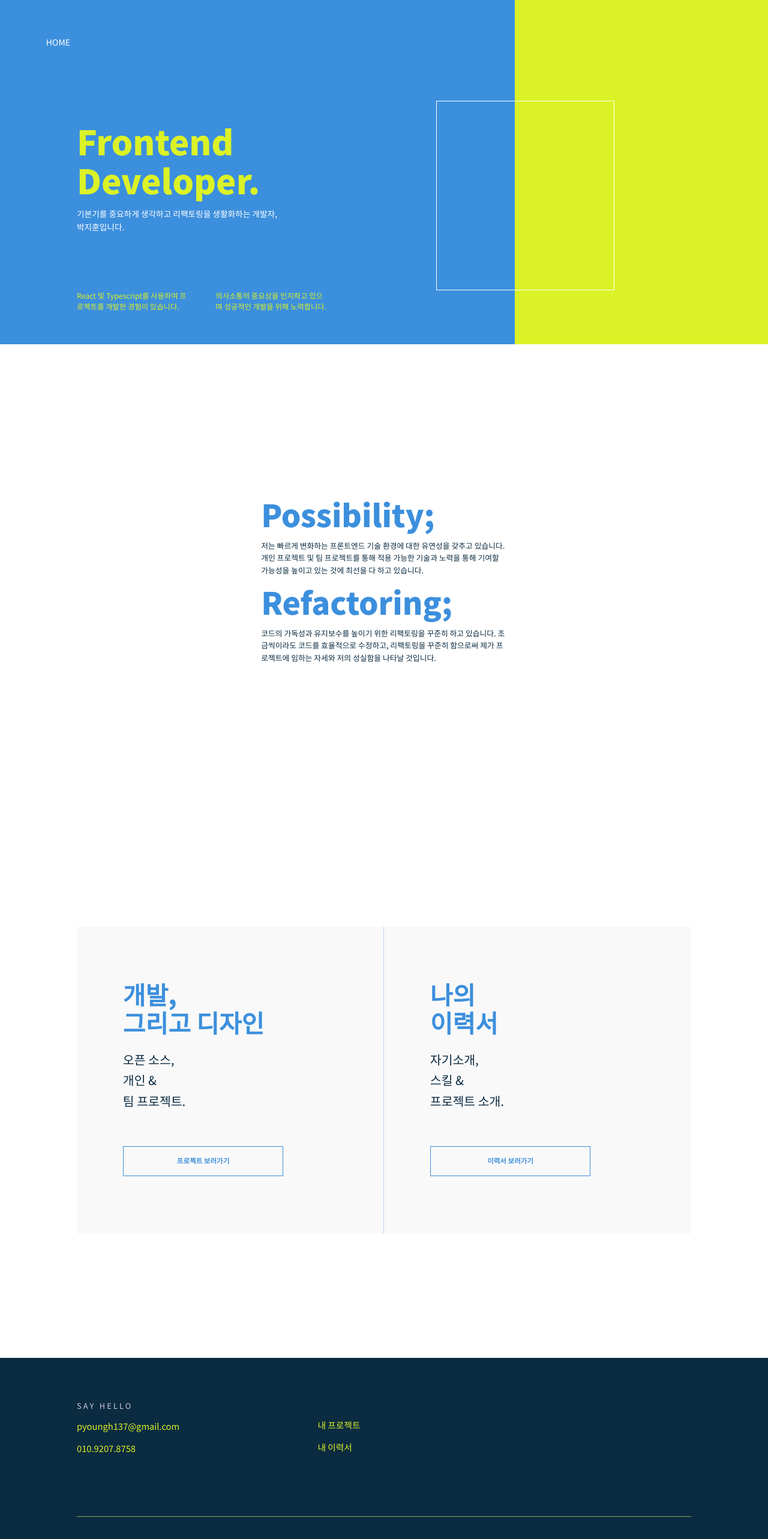
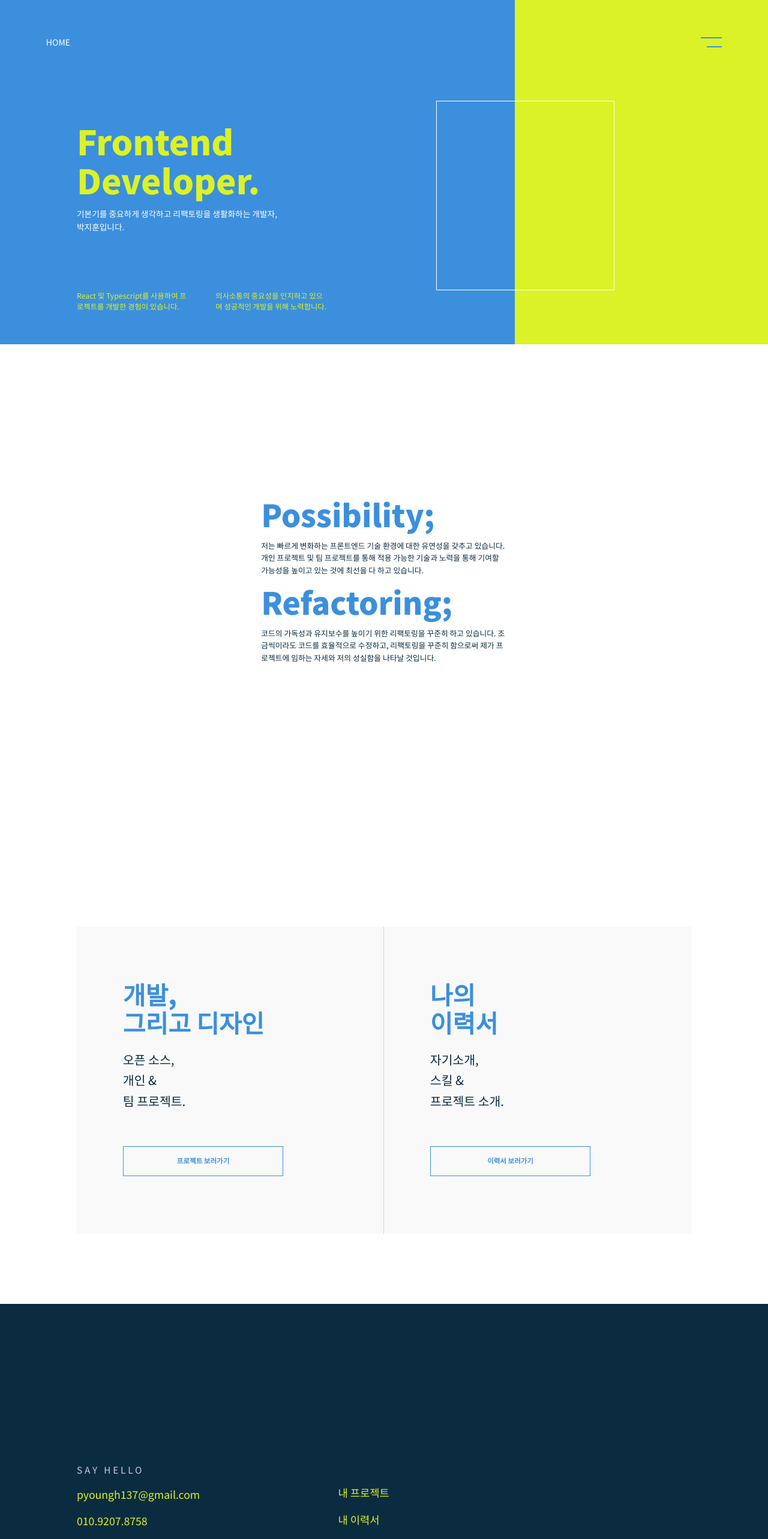
Before and after one commit to bbagbbagn2/PJH-Portfolio, a React (Create React App) app: page / in a window 1280 px wide. Shown: the top 2566 px of the page at 60% size. Built offline with nearby package versions, Linux system fonts and the light colour scheme.

Commit message:
Footer 주소 창에 따른 height 및 font-size 변경 기능 추가

```diff
--- a/src/data.js
+++ b/src/data.js
@@ -1,21 +1,16 @@
-import { icondbLogo, drinkableLogo } from './logos';
-
 export default [
     {
         name: 'ICONDB',
-        logo: icondbLogo,
         siteName: null,
         internalPage: true,
     },
     {
         name: 'DRINKABLE',
-        logo: drinkableLogo,
         siteName: null,
         internalPage: true,
     },
     {
         name: 'Personal Website',
-        logo: drinkableLogo,
         siteName: 'pjh-portfolio.netlify.app',
         internalPage: false,
     },
--- a/src/literal-squce-drip/SkipLink.tsx
+++ b/src/literal-squce-drip/SkipLink.tsx
@@ -1,5 +1,6 @@
 import React from 'react';
 import { Link } from 'react-router-dom';
+
 interface SkipLinkProps {
     to: string;
     children?: React.ReactNode;
--- a/src/pages/Footer/styles.js
+++ b/src/pages/Footer/Footer.styles.ts
@@ -1,41 +1,50 @@
 import { Link } from 'react-router-dom';
-import styled, { css } from 'styled-components';
+import styled from 'styled-components';
 
 export const Footer = styled.footer`
-    margin-top: 7rem;
     position: relative;
-    height: unset;
+    display: flex;
+    align-items: center;
+    justify-content: center;
     background: #0B2B40;
     color: #DBF227;
-    display: flex;
-    align-items: center;
     user-select: auto;
     z-index: 3;
+
+    &.home {
+        font-size: 1.2em;
+
+        @media (min-width: 701px){
+            @media (max-height: 1199px) {
+                height: 100vh;
+            }
+        }
+    }
+
+    &.project {
+        margin-top: 9.1563rem;
+        height: unset;
+        font-size: 1.09876rem;
+    }
 
     li a {
         color: currentColor;
     }
 
-    .footer-main,
-    .footer-bottom {
-        width: 100%;
-        display: flex;
 
-        ${({ shelfEnv }) => !shelfEnv &&
-        css`
-            @media (min-width: 700px) {
-                transition: transform 0.5s opacity 0.2s;
-            }
-        `}
-    }
 `;
 
 export const InnerContentBox = styled.div`
-    padding-top: 5rem;
-    padding-bottom: 3rem;
+    padding-top: 8rem;
+    padding-bottom: 5rem;
     width: 100%;
     display: flex;
     flex-direction: column;
+
+    @media (min-width: 581px) and (max-width: 700px) {
+        padding-left: 7rem;
+        padding-right: 7rem;
+    }
 
     @media (min-width: 701px) {
         padding-left: 10rem;
@@ -53,6 +62,10 @@ export const InnerContentBox = styled.div`
 
 export const FooterMainBox = styled.div`
     margin-bottom: 7.4em;
+    width: 100%;
+    display: flex;
+    transform: translate3d(0, 0, 0);
+    opacity: 1;
 
     @media (min-width: 700px) {
         transition: transform 0.5s, opacity 0.2s;
@@ -70,6 +83,23 @@ export const FooterMainBox = styled.div`
     }
 `;
 
+export const FooterBottomBox = styled.div`
+    padding-top: 3em;
+    width: 100%;
+    display: flex;
+    justify-content: space-between;
+    border-top: 1px solid rgba(186, 221, 118, 0.7);
+    font-size: 1.15em;
+
+    @media (min-width: 700px) {
+        transition: transform 0.5s, opacity 0.2s;
+        transition-delay: 500ms;
+    }
+
+    @media (max-width: 460px) {
+            display: none;
+    }
+`;
 export const StyledBasicContent = styled.div`
     position: relative;
     font-size: 1em;
@@ -132,21 +162,7 @@ export const MyLink = styled(Link)`
     }
 `;
 
-export const FooterBottomBox = styled.div`
-    padding-top: 3em;
-    justify-content: space-between;
-    border-top: 1px solid rgba(186, 221, 118, 0.7);
-    font-size: 1.15em;
 
-    @media (min-width: 700px) {
-        transition: transform 0.5s, opacity 0.2s;
-        transition-delay: 500ms;
-    }
-
-    @media (max-width: 460px) {
-            display: none;
-    }
-`;
 
 export const SocialContactList = styled.ul`
     position: relative;
--- a/src/pages/Footer/index.tsx
+++ b/src/pages/Footer/Footer.tsx
@@ -1,13 +1,23 @@
 import React from 'react';
-import * as S from './styles';
+import { useLocation } from 'react-router-dom';
 
+import * as S from './Footer.styles';
 import Basic from '../../literal-squce-drip/ContactPortal/BasicContact';
 import Social from '../../literal-squce-drip/ContactPortal/SocilaContact';
 import CrossSiteNav from '../../literal-squce-drip/CrossSiteNav/index';
 
-export default function Footer() {
+type FooterProps = {
+    isHomeFooter?: boolean;
+    isProjectFooter?: boolean;
+}
+
+export default function Footer({  isHomeFooter, isProjectFooter }: FooterProps) {
+    const location = useLocation();
+    const isHome = isHomeFooter !== undefined ? isHomeFooter : location.pathname === '/';
+    const isProject = isProjectFooter !== undefined ? isProjectFooter : location.pathname === '/project';
+
     return (
-        <S.Footer>
+        <S.Footer className={isHome ? 'home' : isProject ? 'project' : ''}>
             <S.InnerContentBox>
                 <S.FooterMainBox className='footer-main'>
                     <Basic />
--- /dev/null
+++ b/src/pages/Header/Header.styles.ts
@@ -0,0 +1,114 @@
+import styled from 'styled-components';
+
+export const Header = styled.header`
+    width: 100%;
+    height: 11.12em;
+    max-height: 12rem;
+    display: flex;
+    align-items: center;
+    justify-content: space-between;
+    background: transparent;
+    font-size: 1rem;
+    z-index: 1000;
+
+    :focus {
+        outline-width: 0.2em;
+        outline-style: dashed;
+        outline-color: transparent;
+
+    }
+
+    button::before {
+        top: 0;
+    }
+
+    button::after {
+        top: 1.13em;
+        right: 0;
+        width: 72%;
+    }
+
+    @media screen and (min-width: 701px) {
+        position: fixed;
+        padding: 0 6em;
+    }
+`;
+export const MenuToggle = styled.button`
+    position: relative;
+    margin: 0;
+    margin-top: 0.699em;
+    padding: 0;
+    width: 2.78em;
+    height: 2.09em;
+    display: inline-flex;
+    background: none;
+    color: #3c8fdd;
+    font-size: 100%;
+    line-height: 1.15;
+    cursor: pointer;
+    z-index: 999;
+
+    &.x {
+        transform: scale(0.9);
+
+        ::before {
+            transform: rotate(45deg);
+        }
+
+        ::after {
+            top: 0;
+            width: 100%;
+            transform: rotate(-45deg);
+        }
+    }
+
+    :focus {
+        outline-color: transparent;
+    }
+
+    ::before, ::after {
+        content: '';
+        position: absolute;
+        width: 100%;
+        height: 2px;
+        transition: 0.2s ease;
+        transform: rotate(0deg);
+        background-color: currentColor;
+    }
+
+    ::after {
+        content: '';
+        position: absolute;
+        width: 100%;
+        height: 2px;
+        transition: 0.2s ease;
+        transform: rotate(0deg);
+        background-color: currentColor;
+    }
+
+
+`;
+
+export const HeaderNav = styled.nav`
+    display: grid;
+    grid-template-columns: repeat(4, 1fr);
+    place-items: center;
+`;
+
+export const NavItemBox = styled.div`
+    width: 190px;
+    height: 100%;
+    display: grid;
+    place-items: center;
+`;
+
+export const NavItem = styled.p<{ color?: string }>`
+    font-size: 14px;
+    cursor: pointer;
+    transition: all 0.3s;
+    color: ${(props) => (props.color || "#939DAB")};
+
+    &:hover{
+        color: #FFFFFF;
+    }
+`;
--- a/src/pages/Header/Header.tsx
+++ b/src/pages/Header/Header.tsx
@@ -1,8 +1,16 @@
-import React from "react";
-import * as S from "./HeaderCss.ts";
+import React, { useState } from "react";
+
+import * as S from "./Header.styles.ts";
 
 export default function Header() {
+    const [isMenuFocused, setIsMenuFocused] = useState(false);
+
+    const handelMenuClick = () => {
+        setIsMenuFocused((prev) => !prev);
+    }
+
     const handleScroll = (targetHeight: number) => {
+        setIsMenuFocused(false);
         window.scrollTo({
             top: targetHeight,
             behavior: 'smooth',
@@ -16,6 +24,11 @@ export default function Header() {
     return (
         <S.Header>
             <S.NavItem color='#FFF' onClick={handleHome}>HOME</S.NavItem>
+            <S.MenuToggle
+            type="button"
+            onClick={handelMenuClick}
+            className={isMenuFocused ? 'x' : ''}
+             />
         </S.Header>
     );
 }
--- a/src/pages/Header/HeaderCss.ts
+++ /dev/null
@@ -1,46 +0,0 @@
-import styled from 'styled-components';
-
-export const Header = styled.header`
-    width: 100%;
-    height: 11.12em;
-    max-height: 12rem;
-    display: flex;
-    align-items: center;
-    justify-content: space-between;
-    background: transparent;
-    font-size: 1rem;
-    z-index: 999;
-
-    @media screen and (min-width: 701px) {
-        position: fixed;
-        padding: 0 6em;
-    }
-`;
-
-export const HeaderLayout = styled.div`
-    margin: 0 6.5%;
-`;
-
-export const HeaderNav = styled.nav`
-    display: grid;
-    grid-template-columns: repeat(4, 1fr);
-    place-items: center;
-`;
-
-export const NavItemBox = styled.div`
-    width: 190px;
-    height: 100%;
-    display: grid;
-    place-items: center;
-`;
-
-export const NavItem = styled.p<{ color?: string }>`
-    font-size: 14px;
-    cursor: pointer;
-    transition: all 0.3s;
-    color: ${(props) => (props.color || "#939DAB")};
-
-    &:hover{
-        color: #FFFFFF;
-    }
-`;
--- a/src/pages/Main/Main.tsx
+++ b/src/pages/Main/Main.tsx
@@ -6,7 +6,7 @@ import Features from '../Features/Features';
 import Skill from '../Skill/Skill';
 import Carriageway from '../Carriageway/index';
 import Contact from '../Contact/Contact';
-import Footer from '../Footer/index';
+import Footer from '../Footer/Footer';
 
 export default function Main() {
     return (
```
Also changed, not shown: src/pages/Detail/Detail.tsx (renamed from src/pages/Detail/Detail.jsx, +7 -33 lines), 1 other file (tests, documents, lock files or other folders).
